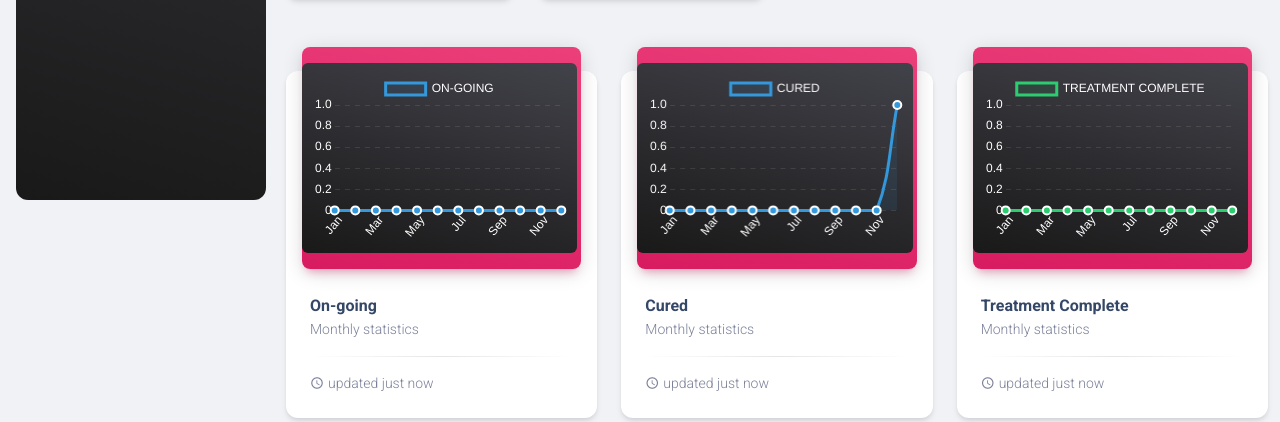
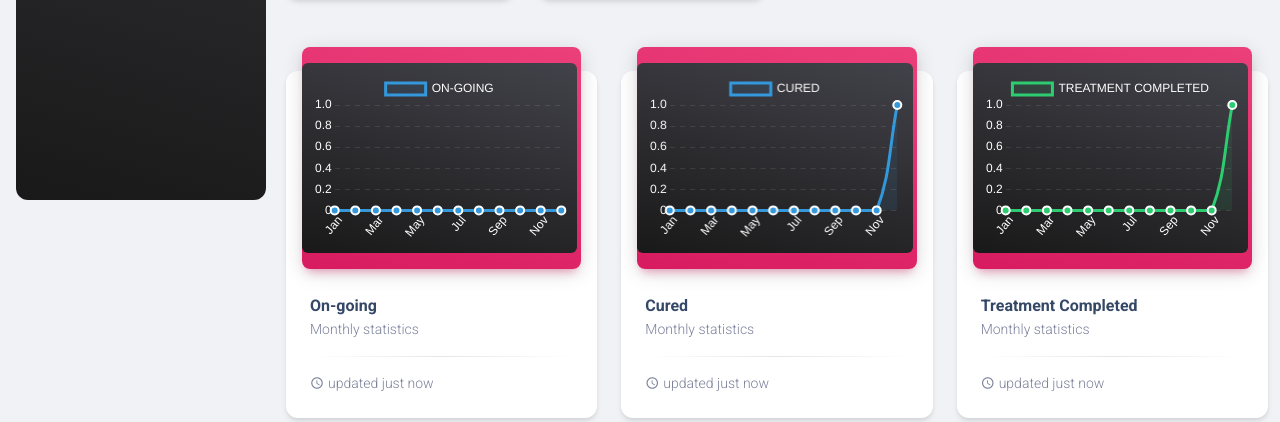
Before and after one commit to DevLest/tbdots-php, a PHP site: page /dashboard.php in a window 1280 px wide; the page is wider, and only the part inside the window is pictured. Shown: the part 584-1006 px from the top of that part. Run offline with PHP 8.4, Linux system fonts and the light colour scheme; a user stored in the database is signed in; data comes from the database, SQL or seed files in the repository; some libraries are stand-ins or nearby versions.

Commit message:
Added treatment completed

```diff
--- a/dashboard.php
+++ b/dashboard.php
@@ -13,7 +13,7 @@
 $outcomes = [
     'ON-GOING',
     'CURED',
-    'TREATMENT COMPLETE',
+    'TREATMENT COMPLETED',
     'TREATMENT FAILED',
     'DIED',
     'LOST TO FOLLOW UP',
@@ -576,7 +576,7 @@
             border: 'rgba(52, 152, 219, 1)',  // Soft blue
             background: 'rgba(52, 152, 219, 0.1)'
         },
-        'TREATMENT COMPLETE': {
+        'TREATMENT COMPLETED': {
             border: 'rgba(46, 204, 113, 1)',  // Soft green
             background: 'rgba(46, 204, 113, 0.1)'
         },
```
